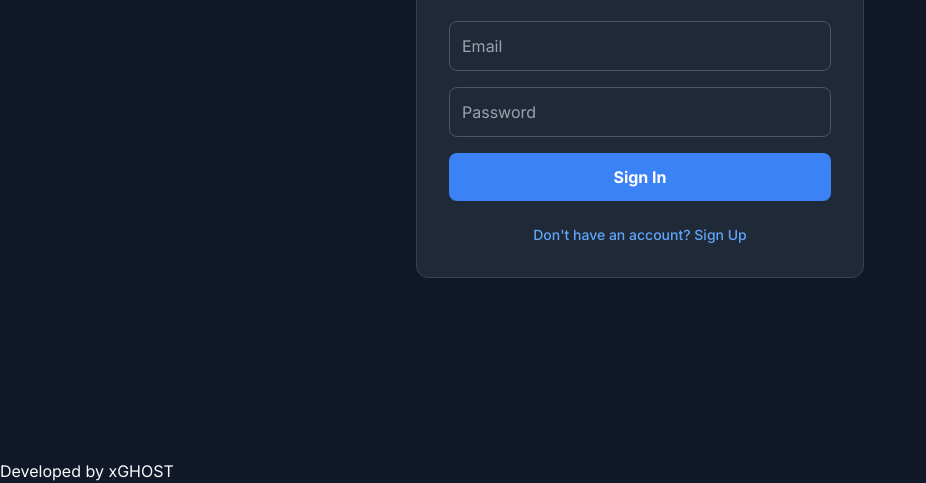
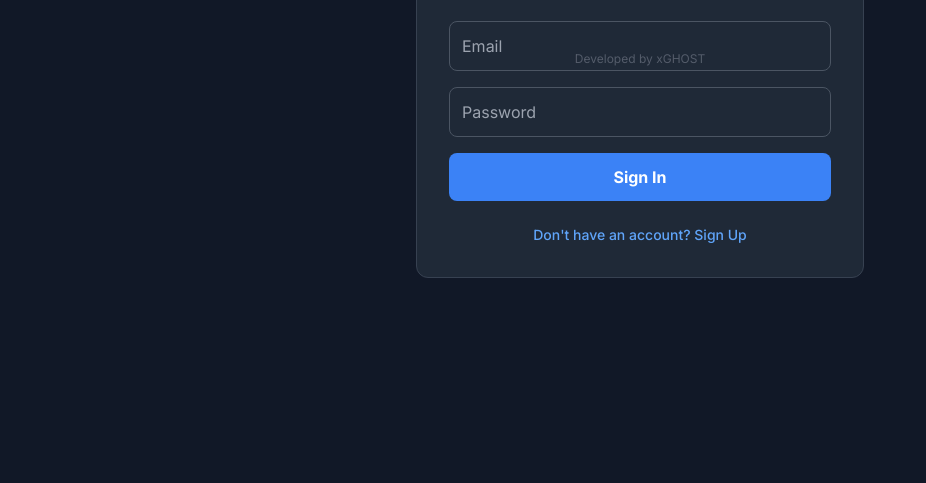
Before and after one commit to Gh0stBoi/kmctmanager, a plain HTML site: page index.html in a window 1280 px wide. Shown: the part 341-824 px from the top of the page, without its empty margins (0-926 px from the left). After the commit the page ends 800 px from the top, so only its background shows below. Drawn offline with nearby package versions, Linux system fonts and the light colour scheme; no server answers.

Commit message:
Update index.html

```diff
--- a/index.html
+++ b/index.html
@@ -61,6 +61,18 @@
         }
         ::-webkit-scrollbar-thumb:hover {
             background: #6B7280;
+        }
+        .footer-watermark {
+            position: fixed;
+            top: 50%; /* Changed from 'bottom: 0;' */
+            left: 50%;
+            transform: translate(-50%, -50%); /* Added vertical centering */
+            padding: 8px 12px;
+            color: #6B7280;
+            font-size: 0.75rem;
+            opacity: 0.7;
+            z-index: 10;
+            pointer-events: none;
         }
     </style>
 </head>
```
